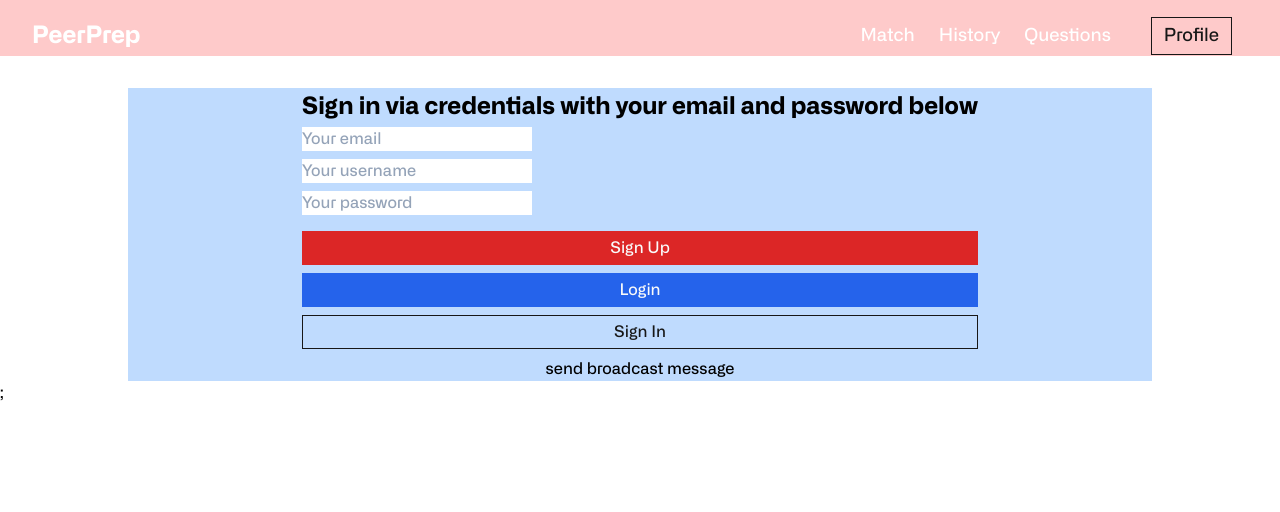
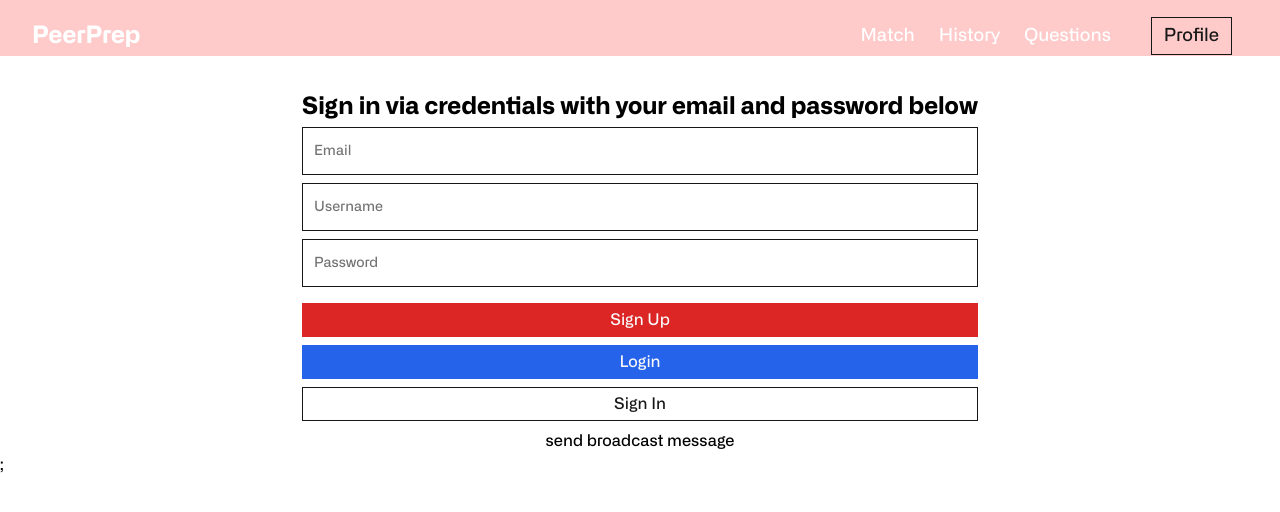
Before and after one commit to CS3219-AY2223S1/cs3219-project-ay2223s1-g42, a Next.js app in the folder frontend/: page / in a window 1280 px wide. Shown: the top 512 px of the page. Built offline with nearby package versions, Linux system fonts and the light colour scheme; no server answers.

Commit message:
feat: use floating text inputs

```diff
--- a/frontend/src/components/auth.tsx
+++ b/frontend/src/components/auth.tsx
@@ -5,6 +5,7 @@ import type { Socket } from "socket.io-client";
 import { BlueButton, PrimaryButton, RedButton } from "../components/base";
 import { useAuthStore } from "../login/hooks";
 import { SignInCredentials, SignUpCredentials } from "../login/types";
+import TextInput from "./base/input/TextInput";
 
 const serverUrl = "http://localhost:5000";
 const websocketUrl = "ws://localhost:5000";
@@ -100,28 +101,28 @@ export default function Auth() {
         </h2>
         <div className="flex flex-col gap-2">
           <div>
-            <input
-              className="inputField"
+            <TextInput
+              label="Email"
               type="email"
-              placeholder="Your email"
+              placeholder="Email"
               value={email}
               onChange={(e) => setEmail(e.target.value)}
             />
           </div>
           <div>
-            <input
-              className="inputField"
+            <TextInput
+              label="Username"
               type="username"
-              placeholder="Your username"
+              placeholder="Username"
               value={username}
               onChange={(e) => setUsername(e.target.value)}
             />
           </div>
           <div>
-            <input
-              className="inputField"
+            <TextInput
+              label="Password"
               type="password"
-              placeholder="Your password"
+              placeholder="Password"
               value={password}
               onChange={(e) => setPassword(e.target.value)}
             />
--- /dev/null
+++ b/frontend/src/components/base/input/TextInput.tsx
@@ -0,0 +1,24 @@
+import React, { InputHTMLAttributes } from "react";
+
+type Props = InputHTMLAttributes<HTMLInputElement> & {
+  label: string;
+};
+
+export default function TextInput({ label, className, ...other }: Props) {
+  return (
+    <div className="relative">
+      <input
+        type="text"
+        id={"floating_outlined"}
+        className={`block px-2.5 pb-2.5 pt-4 w-full text-sm text-neutral-900 bg-transparent border-[1px] border-neutral-900 appearance-none  focus:outline-none focus:ring-0 focus:border-blue-600 peer ${className}`}
+        {...other}
+      />
+      <label
+        htmlFor="floating_outlined"
+        className="absolute text-sm text-neutral-500 duration-300 transform -translate-y-4 scale-75 top-2 z-10 origin-[0] bg-white px-2 peer-focus:px-[6px] peer-focus:text-blue-600 peer-placeholder-shown:scale-100 peer-placeholder-shown:-translate-y-1/2 peer-placeholder-shown:top-1/2 peer-focus:top-2 peer-focus:scale-75 peer-focus:-translate-y-4 left-1"
+      >
+        {label}
+      </label>
+    </div>
+  );
+}
--- a/frontend/src/components/base/layout/index.tsx
+++ b/frontend/src/components/base/layout/index.tsx
@@ -6,10 +6,7 @@ export function Layout({
   ...other
 }: HtmlHTMLAttributes<HTMLDivElement>) {
   return (
-    <div
-      className="flex mt-8 max-w-5xl justify-center mx-auto bg-blue-200"
-      {...other}
-    >
+    <div className="flex mt-8 max-w-5xl justify-center mx-auto" {...other}>
       {children}
     </div>
   );
```
